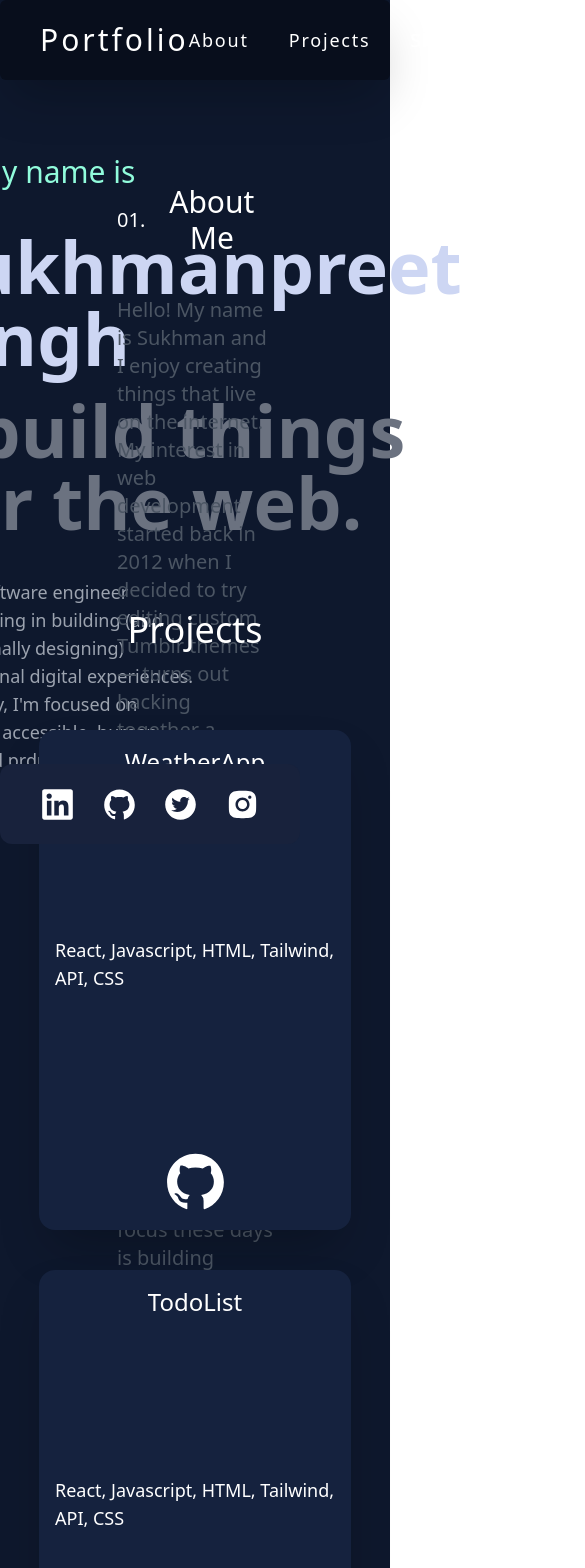
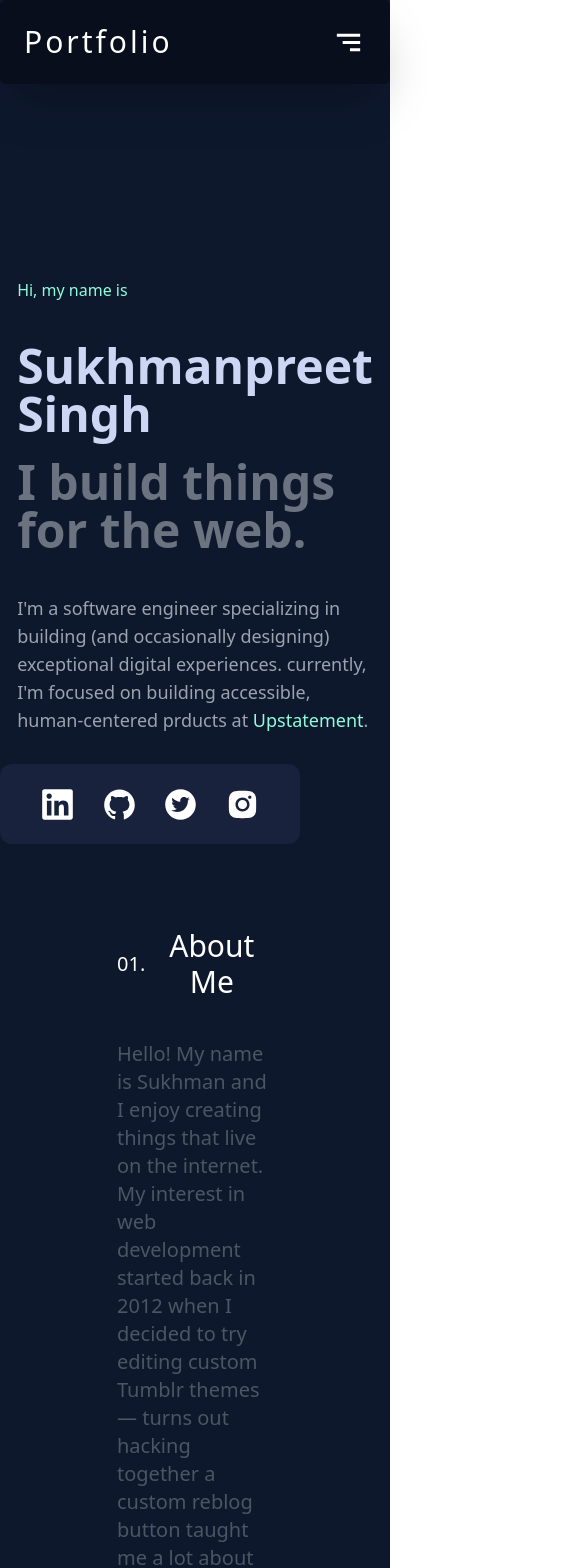
Before and after one commit to gillsukhman209/SinghPortfolio, a Next.js app: page / in a window 390 px wide. Shown: the top 1568 px of the page, 585 px wide, since content can reach past the window. Built offline with nearby package versions, Linux system fonts and the light colour scheme.

Commit message:
Made homepage responsive

```diff
--- a/components/Nav.js
+++ b/components/Nav.js
@@ -1,13 +1,17 @@
 import React from "react";
 import NavButton from "./NavButton";
+import { BiMenuAltRight } from "react-icons/bi";
+import { useState } from "react";
 
 function Nav() {
+  const [showMenu, setShowMenu] = useState(false);
+
   return (
-    <div className="w-full h-14 sticky top-0">
-      <div className="w-full h-full bg-[#080e1c] shadow-2xl rounded-md flex justify-between items-center p-10">
+    <div className="w-full sticky top-0 ">
+      <div className="w-full h-full  bg-[#080e1c]  shadow-2xl rounded-md flex justify-between items-center p-6">
         <NavButton elementId="home" title="Portfolio" />
 
-        <div className="flex gap-10 text-xl text-white font-light items-center cursor-pointer ">
+        <div className="hidden md:flex gap-10 text-xl text-white font-light items-center cursor-pointer ">
           <NavButton elementId="about" title="About" />
           <NavButton elementId="projects" title="Projects" />
           <NavButton elementId="skills" title="Skills" />
@@ -19,6 +23,47 @@ function Nav() {
             Resume
           </button>
         </div>
+
+        <div className=" md:hidden xs:flex items-center justify-end w-full">
+          <BiMenuAltRight
+            size={35}
+            onClick={() => {
+              setShowMenu(!showMenu);
+            }}
+          />
+
+          <div
+            className={
+              showMenu
+                ? " absolute top-0 right-0 h-screen w-[40%] bg-[#080e1c]  "
+                : "hidden"
+            }
+          >
+            <div className="w-full h-full  p-4">
+              <button
+                className="w-full h-14 flex justify-end text-3xl "
+                onClick={() => {
+                  setShowMenu(false);
+                }}
+              >
+                X
+              </button>
+
+              <div className="w-full h-full flex flex-col gap-10 text-xl text-white font-light items-center cursor-pointer ">
+                <NavButton elementId="about" title="About" />
+                <NavButton elementId="projects" title="Projects" />
+                <NavButton elementId="skills" title="Skills" />
+                <NavButton elementId="contact" title="Contact" />
+                <button
+                  onClick={() => scrollView("resume")}
+                  className="border border-white text-white h-10 w-24 shadow-xl rounded-md flex items-center justify-center font-semibold tracking-wide"
+                >
+                  Resume
+                </button>
+              </div>
+            </div>
+          </div>
+        </div>
       </div>
     </div>
   );
--- a/pages/About.js
+++ b/pages/About.js
@@ -2,8 +2,8 @@ import React from "react";
 
 function About() {
   return (
-    <div className="w-full h-screen flex items-center  justify-center ">
-      <div className="-mt-96  w-full flex items-center justify-center h-full flex-col gap-20">
+    <div className="w-full h-screen  ">
+      <div className="es:-mt-96  w-full flex items-center xs:justify-between  justify-center h-full flex-col gap-20">
         <div className="max-w-[40%] flex flex-col gap-10 text-xl text-gray-600">
           <h1 className="text-3xl text-white text-center  ">
             <div className="flex gap-6 items-center">
--- a/pages/Home.js
+++ b/pages/Home.js
@@ -2,15 +2,15 @@ import React from "react";
 
 function Home() {
   return (
-    <div className="w-full  flex items-center justify-center h-screen ">
+    <div className="w-full p-16  flex items-center justify-center h-screen ">
       <div className="flex flex-col gap-10">
-        <h1 className="text-[#91FCDC] text-3xl font-light">Hi, my name is</h1>
-        <div className="text-7xl font-semibold gap-5 flex flex-col">
+        <h1 className="text-[#91FCDC]  font-light">Hi, my name is</h1>
+        <div className="text-5xl sm:text-7xl font-semibold gap-5 flex flex-col">
           <h1 className="text-[#CDD6F3] ">Sukhmanpreet Singh</h1>
           <h1 className="text-gray-500">I build things for the web.</h1>
         </div>
 
-        <h1 className="text-gray-400 max-w-[50%] text-start text-lg font-light ">
+        <h1 className="text-gray-400 w-full sm:max-w-[50%] text-start text-lg font-light ">
           I'm a software engineer specializing in building (and occasionally
           designing) exceptional digital experiences. currently, I'm focused on
           building accessible, human-centered prducts at{" "}
--- a/pages/Projects.js
+++ b/pages/Projects.js
@@ -3,8 +3,8 @@ import Card from "../components/Card";
 
 function Projects() {
   return (
-    <div className="w-full h-screen flex items-center justify-center">
-      <div className="mt-52  w-full flex items-center justify-center h-full flex-col gap-20">
+    <div className="w-full h-screen ">
+      <div className="mt-52  w-full flex items-center es:justify-between md:justify-center h-full flex-col gap-20">
         <h1 className="text-4xl  text-white ">Projects</h1>
         <div className="w-[80%] flex gap-10 flex-wrap  items-center justify-center">
           <Card title="WeatherApp" />
--- a/pages/Skills.js
+++ b/pages/Skills.js
@@ -15,7 +15,7 @@ import SkillCard from "../components/SkillCard";
 
 function Skills() {
   return (
-    <div className="w-full h-screen flex items-center justify-center ">
+    <div className="w-full h-screen flex items-end justify-center ">
       <div className="w-[70%] h-[60%] bg-[#18223C] rounded-3xl flex flex-col items-center  p-6 ">
         <div className="w-full h-full flex items-center justify-center flex-col gap-14 ">
           <div className=" text-4xl">Skills</div>
--- a/tailwind.config.js
+++ b/tailwind.config.js
@@ -6,6 +6,19 @@ module.exports = {
   ],
   theme: {
     extend: {},
+    screens: {
+      xs: "300px",
+
+      sm: "640px",
+
+      md: "768px",
+
+      lg: "1024px",
+
+      xl: "1280px",
+
+      "2xl": "1536px",
+    },
   },
   plugins: [],
 };
```
